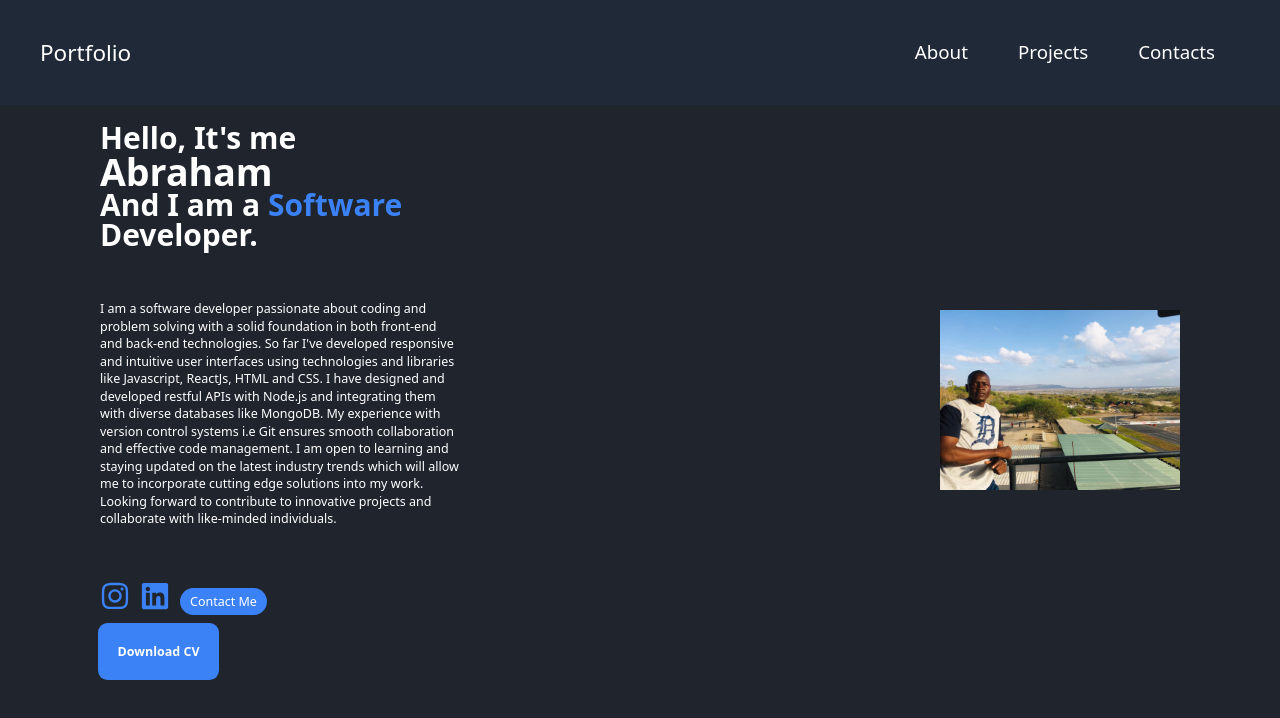
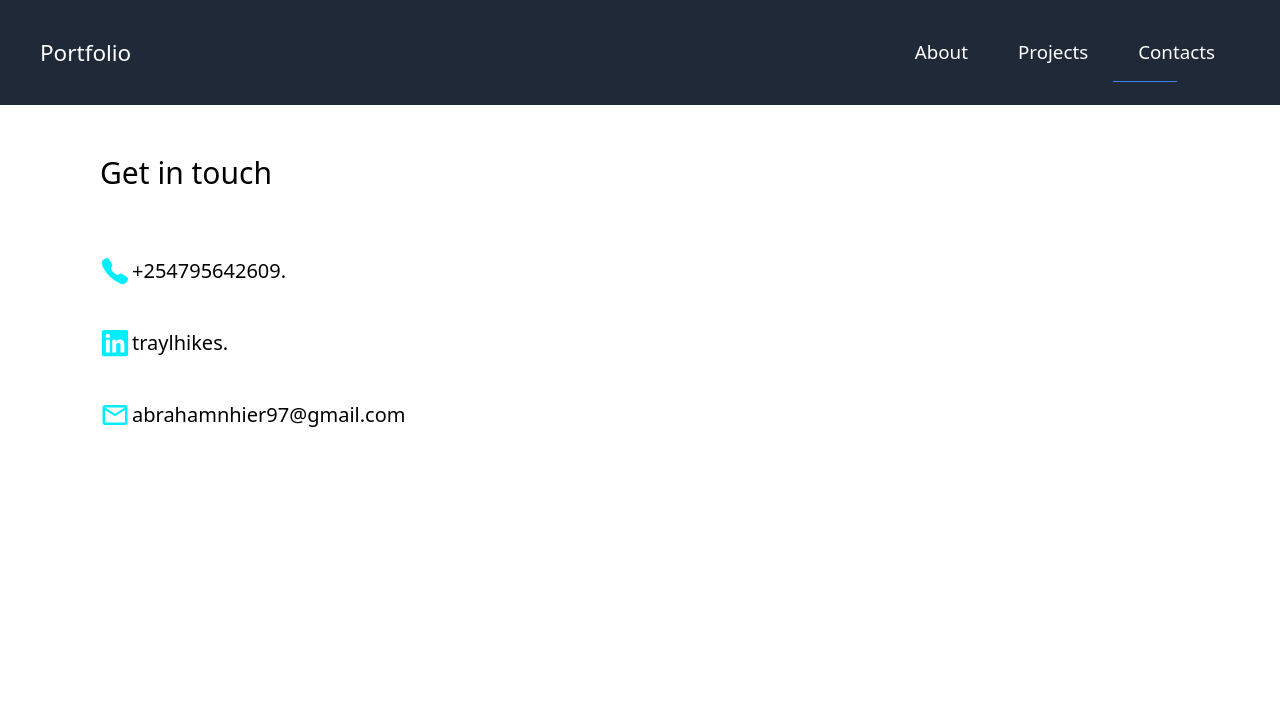
Before and after one commit to nhier17/portfolio, a React (Create React App) app: page /contacts in a window 1280 px wide. Shown: the top 718 px of the page. Built offline with nearby package versions, Linux system fonts and the light colour scheme; the HTML template or start-up script is replaced by a standard one.

Commit message:
set up contacts page and added animations

```diff
--- a/package.json
+++ b/package.json
@@ -12,6 +12,7 @@
     "react-icons": "^5.0.1",
     "react-router-dom": "^6.22.2",
     "react-scripts": "5.0.1",
+    "styled-components": "^6.1.8",
     "web-vitals": "^2.1.4"
   },
   "scripts": {
--- a/src/App.js
+++ b/src/App.js
@@ -1,13 +1,18 @@
 import React from 'react';
 import NavBar from "./components/NavBar"
 import About from "./pages/About"
+import { Routes, Route } from "react-router-dom"
+import Contact from "./pages/Contact"
 
 function App() {
   return (
     <div className="App">
       <NavBar/>
-    <About/>
-    </div>
+      <Routes>
+        <Route path="/" element={<About />} />
+        <Route path="/contacts" element={<Contact />} />
+      </Routes>
+       </div>
   );
 }
 
--- /dev/null
+++ b/src/animations.js
@@ -0,0 +1,69 @@
+export const pageAnimation = {
+    hidden: {
+        opacity: 0,
+        y: 300
+    },
+    show: {
+        opacity: 1,
+        y: 0,
+        transition: {
+            duration: 1,
+            when: "beforeChildren",
+staggerChildren: 0.25
+        }
+    },
+exit: {
+    opacity: 0,
+    y: 300,
+    transition: {
+        duration: 0.5,
+    }
+}
+}
+export const titleAnim = {
+    hidden: {y: 200},
+    show: {
+        y:0,
+        transition: {duration: 1, ease: 'easeOut'}
+    }
+}
+export const fade = {
+    hidden: {
+        opacity: 0
+    },
+    show: {
+opacity: 1,
+transition: {ease: 'easeOut', duration: 0.75}
+    }
+}
+export const photoAnim = {
+    hidden: { scale: 1.5, opacity: 0 },
+    show: {
+      scale: 1,
+      opacity: 1,
+      transition: {
+        ease: "easeOut",
+        duration: 0.75,
+      },
+    },
+  };
+  export const lineAnim = {
+    hidden: { width: "0%" },
+    show: {
+      width: "100%",
+      transition: { duration: 1 },
+    },
+  };
+
+    export const slider = {
+        hidden: { x: "-130%", skew: "45deg" },
+        show: {
+          x: "100%",
+          skew: "0deg",
+          transition: { ease: "easeOut", duration: 1 },
+        },
+      };
+      export const sliderContainer = {
+        hidden: { opacity: 1 },
+        show: { opacity: 1, transition: { staggerChildren: 0.15, ease: "easeOut" } },
+      };
--- a/src/components/AboutSection.jsx
+++ b/src/components/AboutSection.jsx
@@ -1,5 +1,5 @@
 import React from 'react'
-import { FaLinkedin } from "react-icons/fa";
+import { FaLinkedin,FaGithub } from "react-icons/fa";
 import { FaInstagram } from "react-icons/fa6";
 import me from "../images/me.JPEG"
 import { motion } from "framer-motion"
@@ -32,11 +32,11 @@ const AboutSection = () => {
            I am open to learning and staying updated on the latest industry trends which will allow me to incorporate cutting edge solutions into my work.
             Looking forward to contribute to innovative projects and collaborate with like-minded individuals.
         </motion.p>
-        <div className="flex items-center text-5xl text-blue-500 gap-4">
+        <div className="flex items-center text-5xl text-blue-500 gap-4 cursor-pointer">
           <FaInstagram/>
           <FaLinkedin/>
-          <motion.button  className="bg-blue-500 text-white text-xl py-2 px-4 rounded-full mt-4 hover:bg-blue-700">Contact Me</motion.button>
-        </div>
+          <FaGithub/>
+          </div>
         <a className="inline-block p-4 lg:p-7 bg-blue-500 ring-2 ring-blue-500 rounded-xl mt-4 text-xl font-bold" href="">Download CV</a>
       </div>
       <div>
--- a/src/components/NavBar.jsx
+++ b/src/components/NavBar.jsx
@@ -1,6 +1,7 @@
 import React from "react";
 import { FcMenu } from "react-icons/fc";
 import { Link,useLocation } from "react-router-dom"
+import { motion } from "framer-motion"
 
 
 const NavBar = () => {
@@ -10,29 +11,41 @@ const NavBar = () => {
       <h1 className="text-4xl cursor-pointer">Portfolio</h1>
       <FcMenu className="text-5xl text-white hidden"/>
         <ul className="flex list-none">
-           <NavItem to="/" currentPath={pathname}>
-            About
-           </NavItem>
-           <NavItem to="/projects" currentPath={pathname}>
-            Projects
-           </NavItem>
-           <NavItem to="/contacts" currentPath={pathname}>
-            Contacts
-           </NavItem>
+        <li className="relative px-10">
+        <Link to="/" className="text-white text-3xl">
+        About
+        <motion.div className="h-0.5 bg-blue-500 w-0 absolute bottom-[-80%] left-60 lg:left-0 transition-all duration-750"
+         transition={{ duration: 0.75 }}
+         initial={{ width: "0%" }}
+         animate={{ width: pathname === "/" ? "50%" : "0%" }}
+        ></motion.div>
+        </Link>
+        </li>
+        <li className="relative px-10">
+        <Link to="/projects" className="text-white text-3xl">
+        Projects
+        <motion.div className="h-0.5 bg-blue-500 w-0 absolute bottom-[-80%] left-60 lg:left-0 transition-all duration-750"
+         transition={{ duration: 0.75 }}
+         initial={{ width: "0%" }}
+         animate={{ width: pathname === "/projects" ? "50%" : "0%" }}
+        ></motion.div>
+        </Link>
+        </li>
+        <li className="relative px-10">
+        <Link to="/contacts" className="text-white text-3xl">
+        Contacts
+        <motion.div className="h-0.5 bg-blue-500 w-0 absolute bottom-[-80%] left-60 lg:left-0 transition-all duration-750"
+         transition={{ duration: 0.75 }}
+         initial={{ width: "0%" }}
+         animate={{ width: pathname === "/contacts" ? "50%" : "0%" }}
+        ></motion.div>
+        </Link>
+        </li>
         </ul>
 
     </nav>
   );
 };
-const NavItem = ({ to, currentPath, children}) => (
-    <li className="relative px-10">
-      <Link className="text-white text-3xl" t0={to}>
-      {children}
-      </Link>
-      <div className={`${currentPath === to ? "w-1/2": "w-0"} h-0.3rem bg-gray-500 absolute bottom-0 left-60 sm:left-0 transition-all duration-750`}>
 
-      </div>
-    </li>
-)
 
 export default NavBar;
--- /dev/null
+++ b/src/pages/Contact.jsx
@@ -0,0 +1,103 @@
+import React from "react";
+import {motion} from "framer-motion"
+import { pageAnimation,titleAnim } from "../animations";
+import styled from "styled-components"
+import { IoCall } from "react-icons/io5";
+
+import { MdOutlineEmail } from "react-icons/md";
+import { FaLinkedin } from "react-icons/fa";
+
+const Contact = () => {
+    return (
+<ContactStyle
+exit="exit"
+variants={pageAnimation}
+initial="hidden"
+animate="show"
+style={{background: "white"}}
+>
+<motion.h2 variants={titleAnim}>Get in touch</motion.h2>
+  <motion.div>
+      <Social variants={titleAnim}>
+        <Container>
+          <Vcard>
+            <div className="icon">
+        <IoCall/>
+<h2>+254795642609.</h2>
+</div>
+</Vcard>
+</Container>
+        </Social>
+             <Social variants={titleAnim}>
+        <Container>
+          <Vcard>
+            <div className="icon">
+        <FaLinkedin/>
+<h2>traylhikes.</h2>
+</div>
+</Vcard>
+</Container>
+        </Social>
+
+        <Social variants={titleAnim}>
+
+        <Container>
+          <Vcard>
+            <div className="icon">
+        <MdOutlineEmail/>
+<h2>abrahamnhier97@gmail.com</h2>
+</div>
+</Vcard>
+</Container>
+
+        </Social>
+
+    </motion.div>
+</ContactStyle>
+    )
+}
+const ContactStyle = styled(motion.div)`
+  padding: 5rem 10rem;
+  min-height: 90vh;
+  margin-top: 10rem;
+  h2 {
+    font-size: 3rem;
+    margin-bottom: 4rem;
+    color: black;
+  }
+  @media (max-width:768px){
+    padding: 2rem;
+    font-size: 0.1rem;
+  }
+`
+const Social = styled(motion.div)`
+  display: flex;
+  align-items: center;
+  h2 {
+    font-size: 2rem;
+    margin: 2rem;
+    color: black;
+  }
+`;
+const Container = styled.div`
+display: flex;
+flex-wrap: wrap;
+svg{
+  font-size: 3rem;
+  color: #0ef;
+}
+`
+const Vcard = styled.div`
+  flex-basis: 20rem;
+  .icon {
+    display: flex;
+    align-items: center;
+    h2 {
+      margin-left: 0.1rem;
+      background: white;
+      color: black;
+      padding: 0.1rem;
+    }
+  }
+`;
+export default Contact
```
Also changed, not shown: 1 other file (tests, documents, lock files or other folders).
